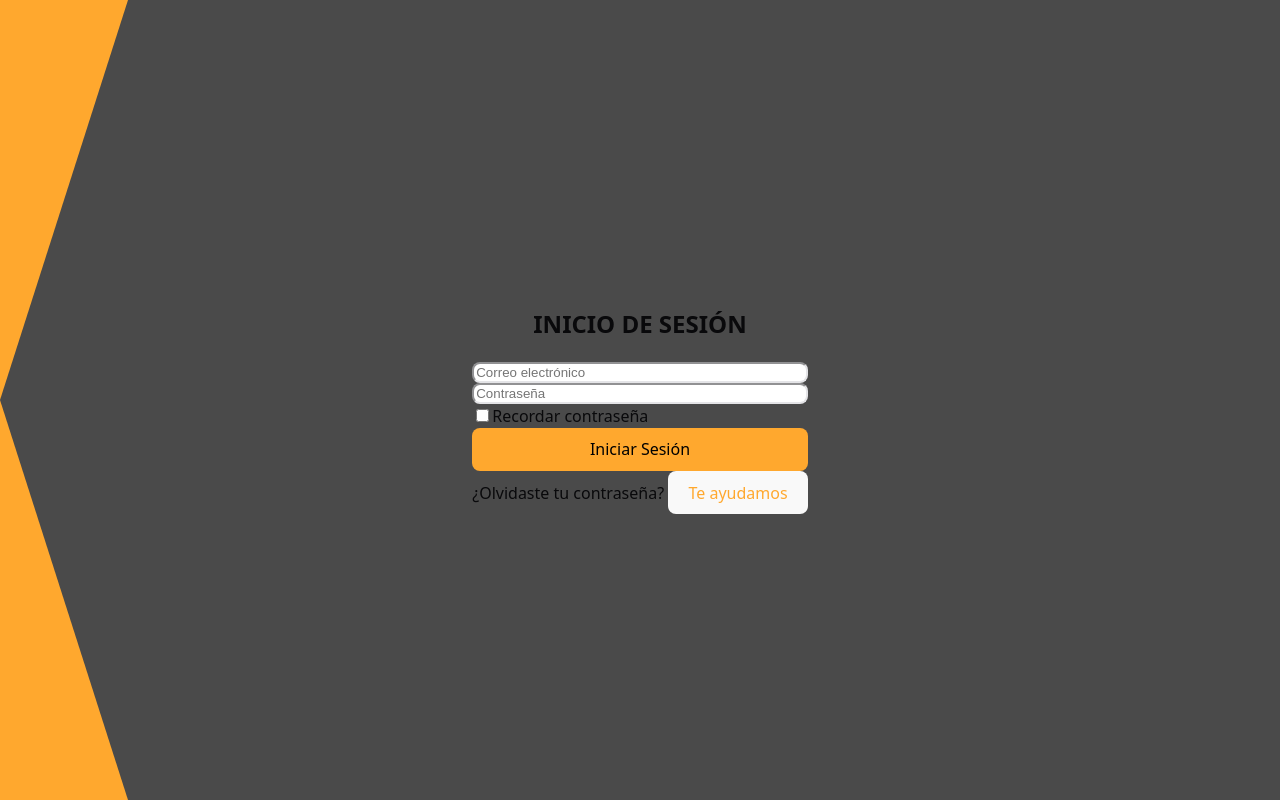
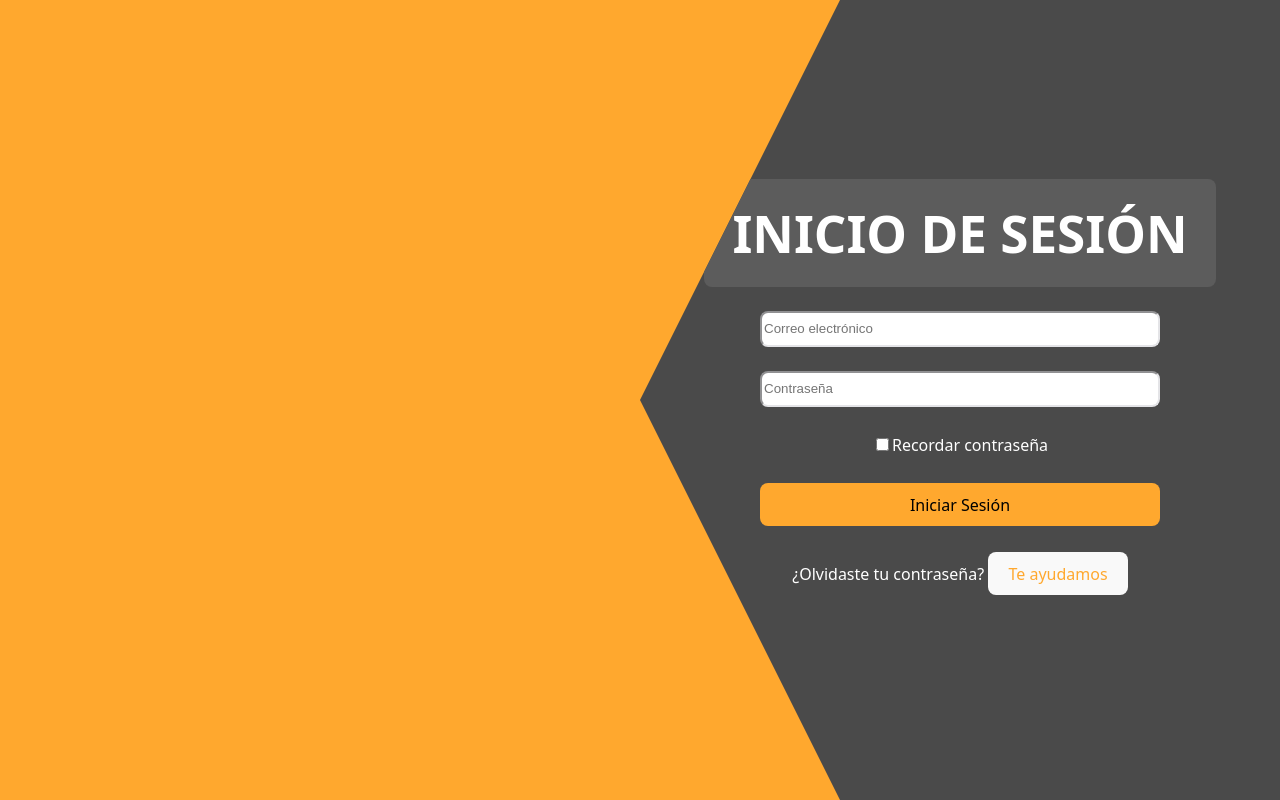
Before and after one commit to OscarArCa/help_desk, a React (Vite) app: page / in a window 1280 px wide. Built offline with nearby package versions, Linux system fonts and the light colour scheme.

Commit message:
integración de shadcn

```diff
--- a/src/index.css
+++ b/src/index.css
@@ -193,11 +193,3 @@ button:focus-visible {
     @apply bg-background text-foreground;
   }
 }
-/* ==== Formas diagonales del login ==== */
-.clip-left {
-  clip-path: polygon(0 0, 100% 0, 70% 100%, 0% 100%);
-}
-
-.clip-right {
-  clip-path: polygon(30% 0, 100% 0, 100% 100%, 0% 100%);
-}
--- a/src/pages/Login.tsx
+++ b/src/pages/Login.tsx
@@ -1,64 +1,61 @@
-import React from "react";
 import { useNavigate } from "react-router-dom";
+import "@/styles/login.css";
 
 export default function Login() {
     const navigate = useNavigate();
 
-    // ✅ Maneja el envío del formulario con tipado TS
     function handleSubmit(event: React.FormEvent<HTMLFormElement>) {
         event.preventDefault();
         console.log("Intentando iniciar sesión...");
     }
 
     function goToRecuperarCuenta() {
-        navigate("/RecuperarCuenta");
+        navigate("/recuperar-cuenta");
     }
 
     return (
-        <div className="h-screen w-screen bg-[#FFA82E] flex justify-center items-center relative overflow-hidden">
-            <div
-                className="h-full w-full md:w-1/2 bg-[#4A4A4A] flex items-center justify-center absolute right-0 top-0 transition-all duration-300"
-                style={{
-                    clipPath: "polygon(10% 0, 100% 0, 100% 100%, 10% 100%, 0 50%)",
-                }}
-            >
-                <div className="text-white w-80 md:w-96 text-center px-4">
-                    <h2 className="text-3xl font-bold mb-6">INICIO DE SESIÓN</h2>
+        <div className="h-screen w-screen bg-[#FFA82E] flex justify-end items-center relative overflow-hidden">
+            {/* Mitad derecha con forma */}
+            <div className="h-screen w-1/2 bg-[#4A4A4A] flex flex-col justify-center items-center relative login-shape">
+                {/* Encabezado */}
+                <div className="bg-[#5C5C5C] w-[80%] max-w-[600px] rounded-md p-6 text-center input-separado">
+                    <h1 className="header-login">INICIO DE SESIÓN</h1>
+                </div>
 
-                    <form onSubmit={handleSubmit} className="flex flex-col space-y-4">
+                {/* Formulario */}
+                <form onSubmit={handleSubmit} className="flex flex-col space-y-4 w-[80%] max-w-[400px]">
                     <input
                         type="email"
                         placeholder="Correo electrónico"
                         required
-                            className="p-3 rounded-md bg-white text-black focus:outline-none focus:ring-2 focus:ring-[#FFA82E]"
+                        className="p-3 rounded-md bg-white text-black focus:outline-none focus:ring-2 focus:ring-[#FFA82E] h-[30px] input-separado"
                     />
-
                     <input
                         type="password"
                         placeholder="Contraseña"
                         required
-                            className="p-3 rounded-md bg-white text-black focus:outline-none focus:ring-2 focus:ring-[#FFA82E]"
+                        className="p-3 rounded-md bg-white text-black focus:outline-none focus:ring-2 focus:ring-[#FFA82E] h-[30px]"
                     />
 
-                        <div className="flex items-center space-x-2 text-left">
+                    <div className="flex items-center justify-center space-x-2 header-login">
                         <input
                             type="checkbox"
                             id="remember"
                             className="w-4 h-4 accent-[#FFA82E]"
                         />
-                            <label htmlFor="remember" className="text-sm">
+                        <label htmlFor="remember" className="text-sm text-white">
                             Recordar contraseña
                         </label>
                     </div>
 
                     <button
                         type="submit"
-                            className="bg-[#FFA82E] hover:bg-[#e69727] text-white font-semibold p-3 rounded-md transition-all duration-200"
+                        className="bg-[#FFA82E] hover:bg-[#e69727] text-white font-semibold p-3 rounded-md transition-all duration-200 "
                     >
                         Iniciar Sesión
                     </button>
 
-                        <div className="text-center text-sm text-gray-300 mt-2">
+                    <div className="text-center text-sm text-gray-300 mt-2 header-login">
                         ¿Olvidaste tu contraseña?{" "}
                         <button
                             type="button"
@@ -71,6 +68,5 @@ export default function Login() {
                 </form>
             </div>
         </div>
-        </div>
     );
 }
--- /dev/null
+++ b/src/styles/login.css
@@ -0,0 +1,18 @@
+.login-shape {
+    clip-path: polygon(35% 0, 100% 0, 100% 100%, 35% 100%, 0 50%);
+    padding-top: 3rem;
+    padding-bottom: 3rem;
+}
+
+.header-login {
+    color: white;
+    padding-top: 2px;
+    padding-bottom: 2px;
+    margin-bottom: 24px;
+    margin-top: 24px;
+}
+
+/* styles.css */
+.input-separado {
+    margin-bottom: 24px;
+}
```
Lines whose indentation alone changed are shown as unchanged.
